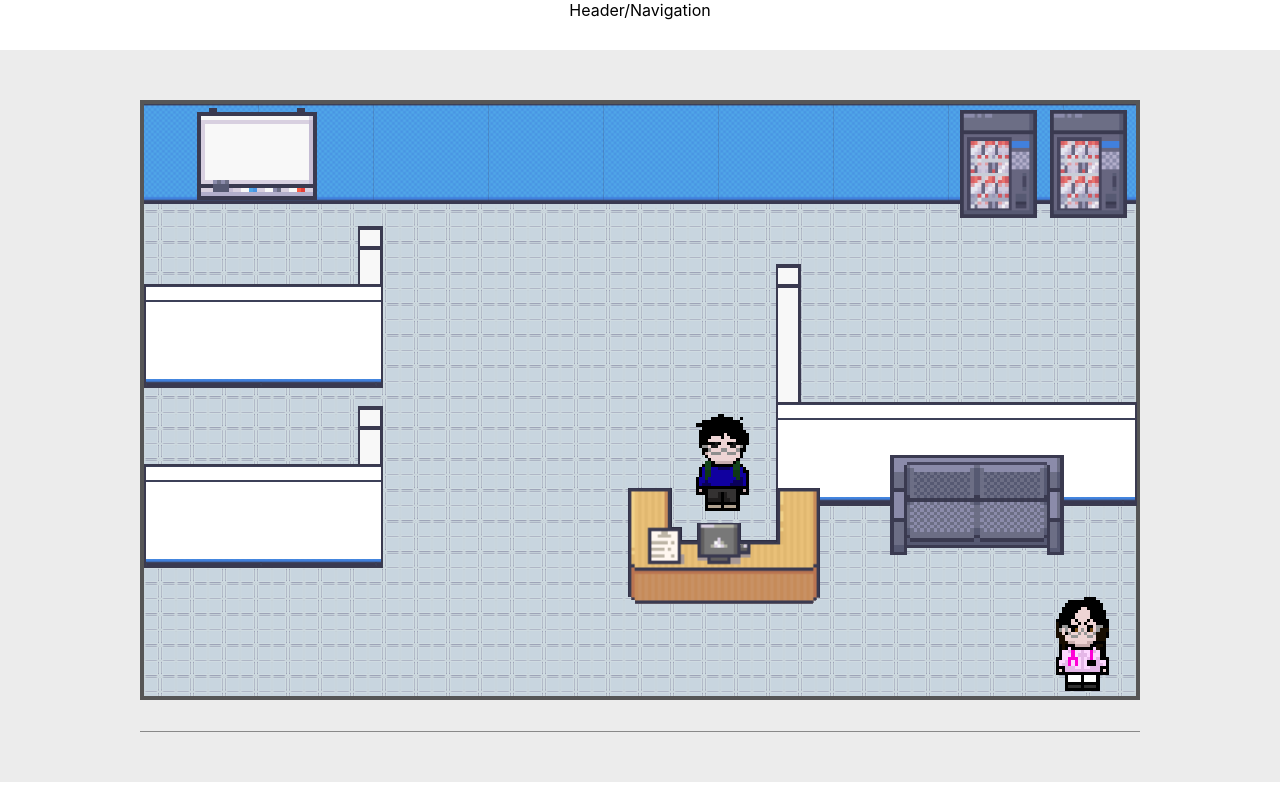
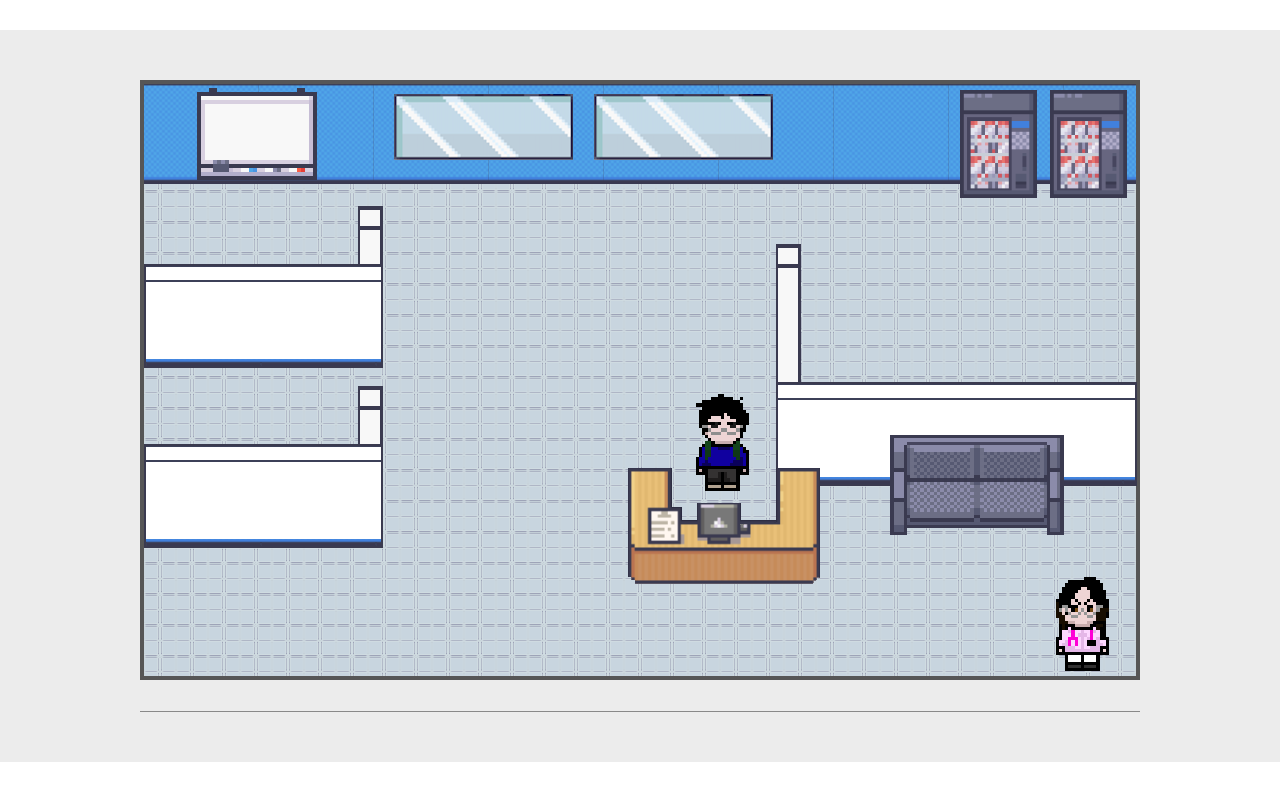
Before and after one commit to jiroquijano/jiro-portfolio, a React (Create React App) app: page /office in a window 1280 px wide. Built offline with nearby package versions, Linux system fonts and the light colour scheme.

Commit message:
added windows

```diff
--- a/src/App.js
+++ b/src/App.js
@@ -5,9 +5,7 @@ import OfficePage from './components/Office/OfficePage';
 function App() {
   return (
     <div className="App">
-          <div>
-            Header/Navigation
-          </div>
+      {/* header/navigation goes here */}
           <BrowserRouter>
             <Switch>
               <Route path='/' exact component={()=><div>Home</div>}/>
--- a/src/components/Office/OfficeCanvas.jsx
+++ b/src/components/Office/OfficeCanvas.jsx
@@ -23,7 +23,7 @@ const useStyles = makeStyles({
     }
 });
 
-const OfficeCanvas = () => {
+const OfficeCanvas = ({setDrawerOpen}) => {
     const classes = useStyles();
     const canvasRef = useRef(null);
     const [control, setControl] = useState('saf');
@@ -59,6 +59,10 @@ const OfficeCanvas = () => {
         vendos: [
             {posX: 900, posY: 0, width: 89, height: 120, collision: true},
             {posX: 810, posY: 0, width: 89, height: 120, collision: true}
+        ],
+        windows: [
+            {posX: 250, posY: 10, width: 180, height: 67, collision: false},
+            {posX: 450, posY: 10, width: 180, height: 67, collision: false}
         ]
     }
 
@@ -76,7 +80,7 @@ const OfficeCanvas = () => {
                     posY={490}
                     name={'bonnie'}
                     isControlled={control === 'bonnie'}
-                    selectCharacter={()=>setControl('bonnie')}
+                    selectCharacter={()=>{setControl('bonnie')}}
                 />
                 <Character
                     canvas={canvasRef}
@@ -85,7 +89,10 @@ const OfficeCanvas = () => {
                     posY={310}
                     name={'saf'}
                     isControlled={control === 'saf'}
-                    selectCharacter={()=>setControl('saf')}
+                    selectCharacter={()=>{
+                        setControl('saf')
+                        setDrawerOpen((open)=>!open)
+                    }}
                 />
             </OfficeHitMapContext.Provider>
         </Container>
--- a/src/components/Office/OfficeDecorations.jsx
+++ b/src/components/Office/OfficeDecorations.jsx
@@ -8,6 +8,7 @@ const BOARD_SPRITE  = 'sprites/office/board.png'
 const RECEPTION_SPRITE  = 'sprites/office/reception.png'
 const COUCH_SPRITE  = 'sprites/office/couch.png'
 const VENDO_SPRITE  = 'sprites/office/vendo-machine.png'
+const GLASS_WINDOW_SPRITE  = 'sprites/office/glass-window.png'
 
 const OfficeDecorations = ({decors, canvasRef}) => {
     const decorations = Object.keys(decors);
@@ -17,7 +18,8 @@ const OfficeDecorations = ({decors, canvasRef}) => {
         walls: WALL_WHITE_SPRITE,
         couches: COUCH_SPRITE,
         receptions: RECEPTION_SPRITE,
-        vendos: VENDO_SPRITE
+        vendos: VENDO_SPRITE,
+        windows: GLASS_WINDOW_SPRITE
     }
 
     return (
```
Also changed, not shown: public/sprites/office/glass-window.png (added).
